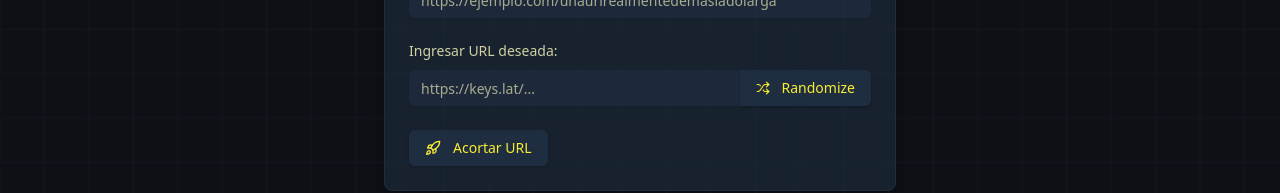
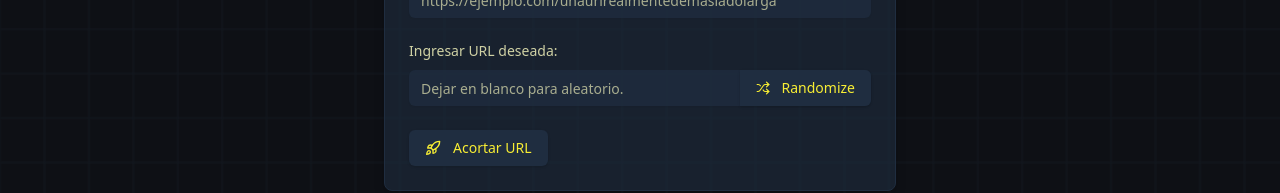
Before and after one commit to Keys4Ever/URLShortener, a website with bundled scripts: page public/index.html in a window 1280 px wide. Shown: the part 193-386 px from the top of the page. Built offline with nearby package versions, Linux system fonts and the light colour scheme.

Commit message:
This is better

```diff
--- a/public/index.html
+++ b/public/index.html
@@ -28,7 +28,7 @@
         <div class="space-y-2">
           <label class="text-sm font-medium leading-none peer-disabled:cursor-not-allowed opacity-80" for="wantedUrl">Ingresar URL deseada:</label>
           <div class="relative flex items-center">
-            <input class="flex h-9 w-full rounded-md bg-[#1f2d40b9] px-3 py-1 text-sm shadow-sm transition-colors placeholder:text-[#fdfdc29f] focus-visible:outline-none focus-visible:ring-1" type="text" id="wantedUrl" name="wantedUrl" placeholder="https://keys.lat/..." />
+            <input class="flex h-9 w-full rounded-md bg-[#1f2d40b9] px-3 py-1 text-sm shadow-sm transition-colors placeholder:text-[#fdfdc29f] focus-visible:outline-none focus-visible:ring-1" type="text" id="wantedUrl" name="wantedUrl" placeholder="Dejar en blanco para aleatorio." />
             <button type="button" class="inline-flex items-center space-x-3 justify-center whitespace-nowrap text-sm font-medium text-[#f8ee33] focus-visible:outline-none bg-[#1f2d40] shadow hover:scale-105 transition-all h-9 px-4 py-2 absolute right-0 rounded-none rounded-br-md rounded-tr-md" id="randomize">
               <svg xmlns="http://www.w3.org/2000/svg" width="14" height="14" viewBox="0 0 24 24" fill="none" stroke="currentColor" stroke-width="2" stroke-linecap="round" stroke-linejoin="round" class="lucide lucide-shuffle">
                 <path d="M2 18h1.4c1.3 0 2.5-.6 3.3-1.7l6.1-8.6c.7-1.1 2-1.7 3.3-1.7H22"></path>
```
